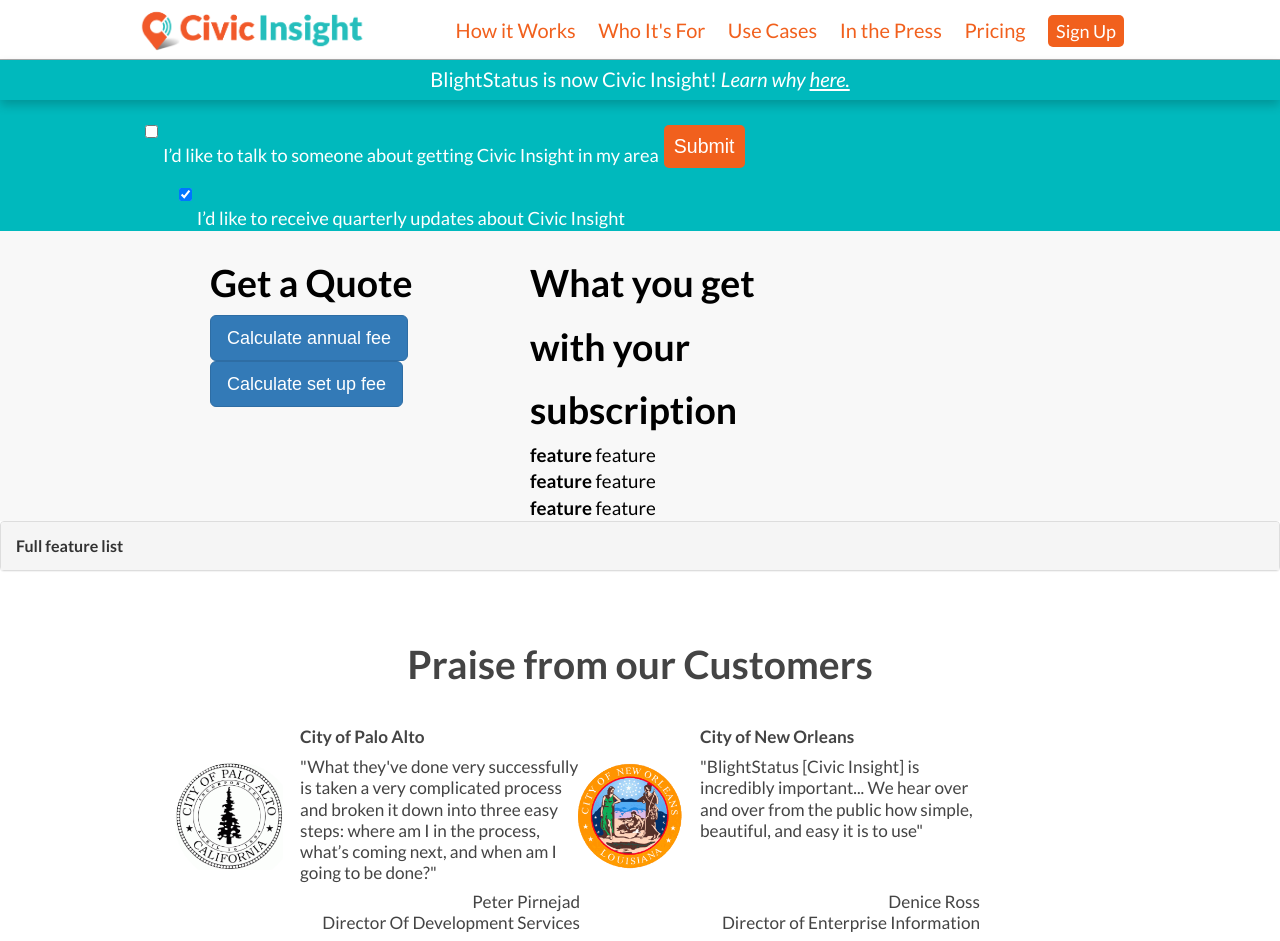
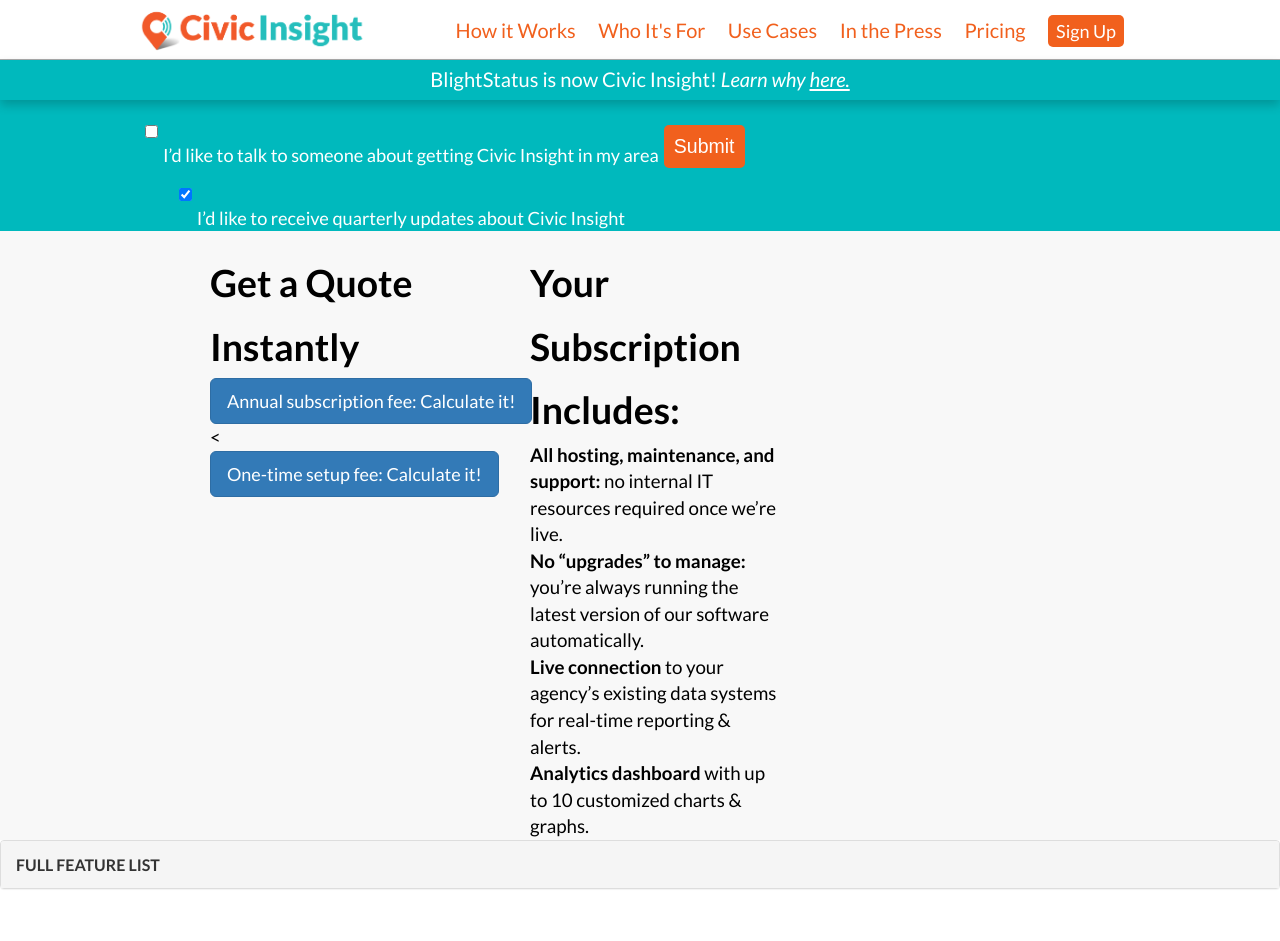
Before and after one commit to civicindustries/civicinsight.com, a Jekyll site: the page built from index.html, in a window 1280 px wide and 1400 px high, scrolled down 3120 px. Shown: the top 941 px of the window. Built offline with Jekyll 4.4.1, drawn with Linux system fonts in a browser that asks for light colours; nearby versions of some CDN libraries; Markdown is read by kramdown in place of the engine named in the settings; some of the changed text lies outside the part shown.

Commit message:
More content changes

```diff
--- a/_includes/home/feature-list.html
+++ b/_includes/home/feature-list.html
@@ -5,7 +5,7 @@
         <div class="panel-heading">
           <h4 class="panel-title">
             <a data-toggle="collapse" data-parent="#accordion" href="#full-feature-list">
-              Full feature list
+              FULL FEATURE LIST
             </a>
           </h4>
         </div>
--- a/_includes/home/partners.html
+++ b/_includes/home/partners.html
@@ -2,25 +2,18 @@
 <section id="partners"  data-speed="4" class="white-background row">
   <div style="width: 1000px; margin: 0 auto">
     <article class="columns row" >
-
 
       <div class="center">
         <h1>Our Technology Partners</h1>
       </div>
 
       <div class="logos">
-
-
-
-        <div class="image"><img src="/images/Accela_Logo.jpg"/></div>
-        <div class="image"><img src="/images/esri.png"/></div>
-        <div class="image"><img src="/images/socrata_logo.png"/></div>
-        <div class="image"><img src="/images/CfA_logo.jpg"/></div>
-
-
+        <div class="image"><img src="/images/Accela_Logo.jpg" alt="Accela" /></div>
+        <div class="image"><img src="/images/esri.png" alt="ESRI" /></div>
+        <div class="image"><img src="/images/socrata_logo.png" alt="Socrata" /></div>
+        <div class="image"><img src="/images/CfA_logo.jpg" alt="Code for America" /></div>
+        <div class="image"><img src="/images/gov_delivery.jpg" alt="GovDelivery" /></div>
       </div>
-
-
     </article>
   </div>
   <div style="clear:both"></div>
--- a/_includes/home/pricing.html
+++ b/_includes/home/pricing.html
@@ -3,23 +3,26 @@
   <article class="columns black-font">
 
       <div id="quote" class="left-column">
-        <h3>Get a Quote</h3>
-        <button class="btn btn-primary btn-lg" data-toggle="modal" data-target="#quote-annual-fee">
-          Calculate annual fee
-        </button>
-
-        <button class="btn btn-primary btn-lg" data-toggle="modal" data-target="#quote-setup-fee">
-          Calculate set up fee
-        </button>
+        <h3>Get a Quote Instantly</h3>
+        <div class="btn btn-primary btn-lg" data-toggle="modal" data-target="#quote-annual-fee">
+          Annual subscription fee:
+          <span>Calculate it!</span>
+        </div>
+        <
+        <div class="btn btn-primary btn-lg" data-toggle="modal" data-target="#quote-setup-fee">
+          One-time setup fee:
+          <span>Calculate it!</span>
+        </div>
       </div>
 
 
       <div id="about-subscription" class="right-column">
-        <h3>What you get with your subscription</h3>
+        <h3>Your Subscription Includes:</h3>
         <ul>
-          <li><strong>feature</strong> feature</li>
-          <li><strong>feature</strong> feature</li>
-          <li><strong>feature</strong> feature</li>
+          <li><strong>All hosting, maintenance, and support:</strong> no internal IT resources required once we’re live.</li>
+          <li><strong>No “upgrades” to manage:</strong>  you’re always running the latest version of our software automatically.</li>
+          <li><strong>Live connection</strong> to your agency’s existing data systems for real-time reporting & alerts.</li>
+          <li><strong>Analytics dashboard</strong> with up to 10 customized charts & graphs.</li>
         </ul>
       </div>
   </article>
--- a/index.html
+++ b/index.html
@@ -9,7 +9,7 @@
 {% include home/newsletter.html %}
 {% include home/pricing.html %}
 {% include home/feature-list.html %}
-{% include home/clients.html %}
+{% include home/partners.html %}
 {% include home/press.html %}
-{% include home/partners.html %}
+
 {% include home/modals.html %}
```
